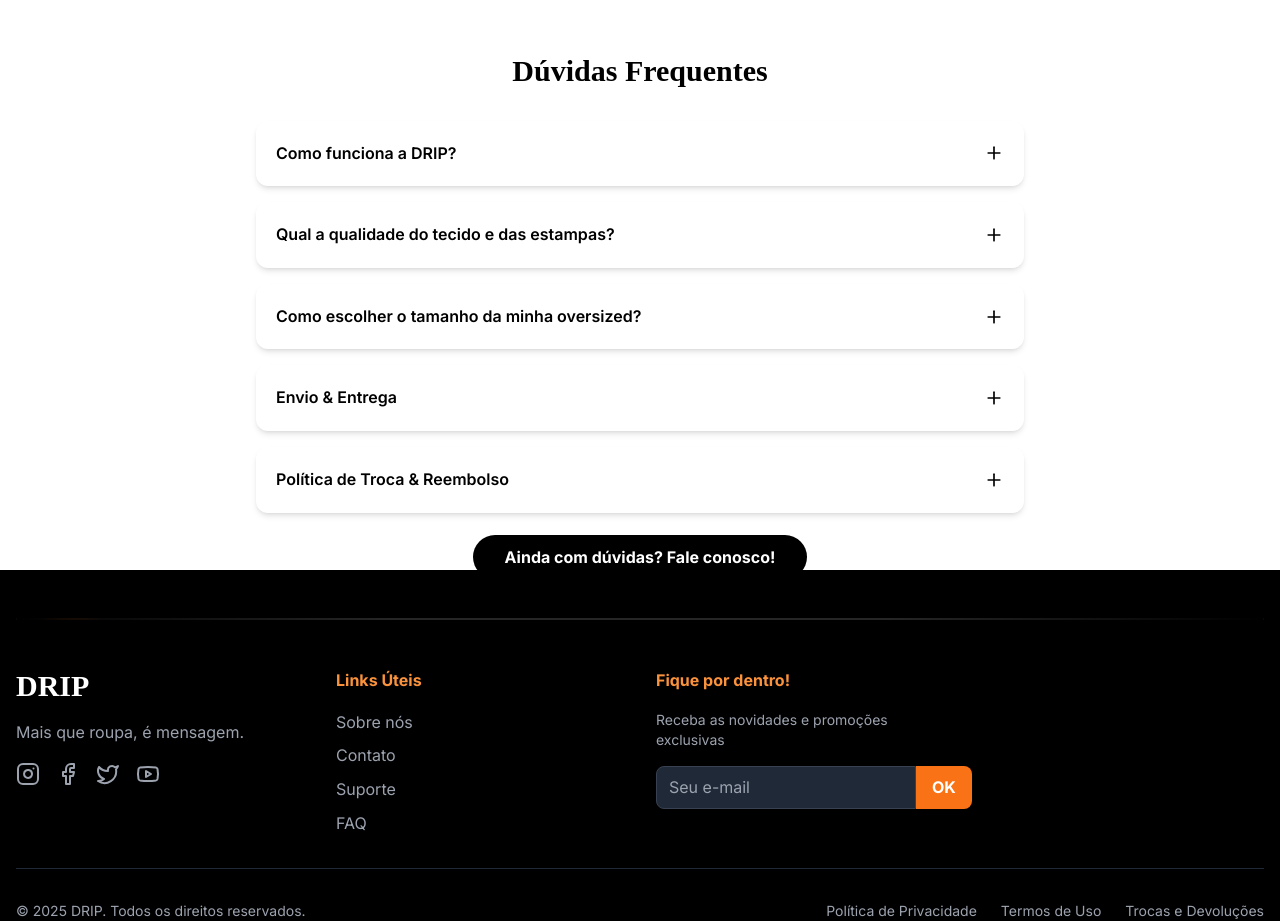
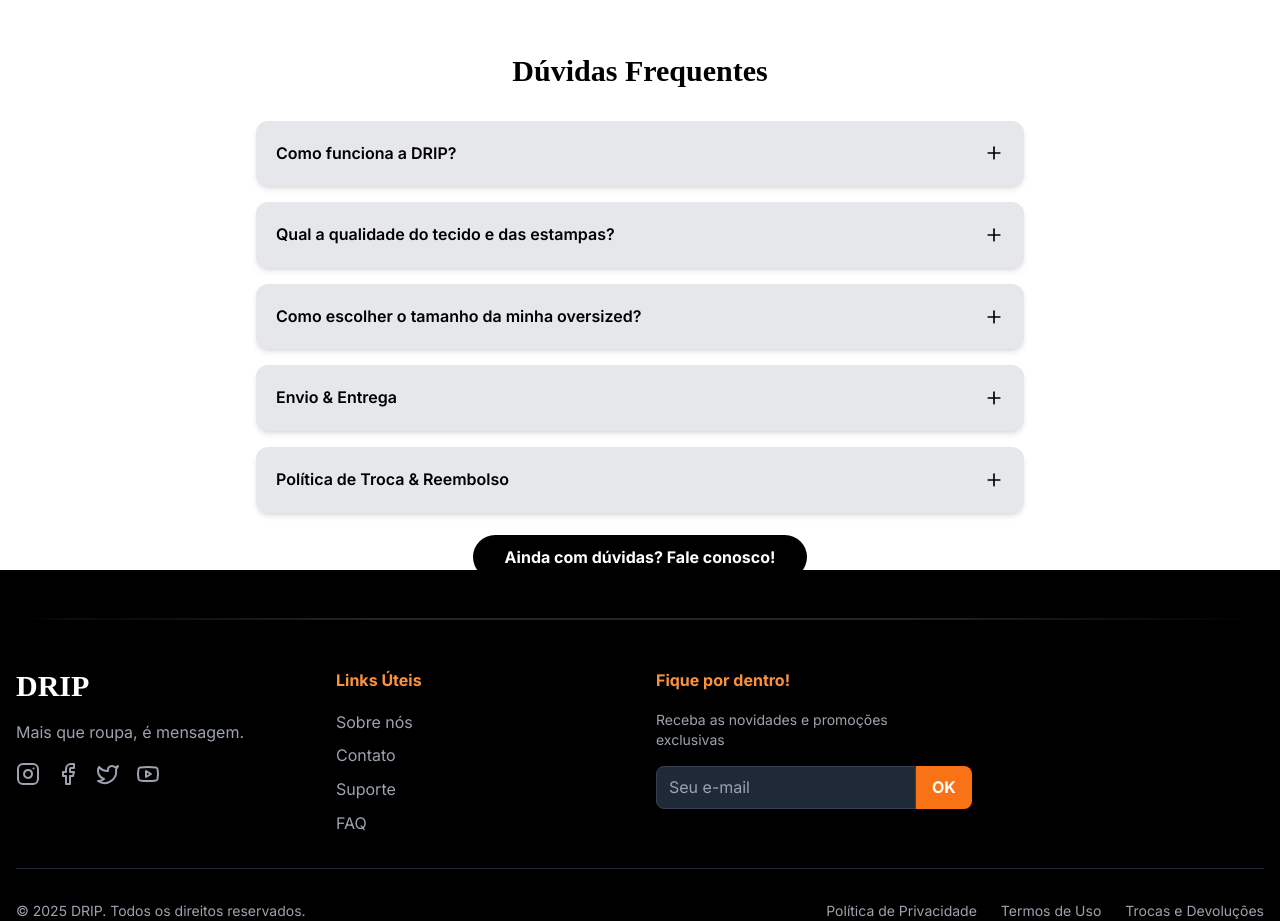
Before and after one commit to gabrielfa2/dropstore, a React (Vite) app: page / in a window 1280 px wide. Shown: the part 4840-5761 px from the top of the page. Built offline with nearby package versions, Linux system fonts and the light colour scheme; a web font is replaced by a local one.

Commit message:
Updated SocialProof.tsx

```diff
--- a/src/components/SocialProof.tsx
+++ b/src/components/SocialProof.tsx
@@ -45,7 +45,7 @@
       </h3>
       <div className="space-y-4">
         {faqs.map((faq) => (
-          <div key={faq.id} className="bg-gray rounded-xl shadow-md overflow-hidden">
+          <div key={faq.id} className="bg-gray-200 rounded-xl shadow-md overflow-hidden">
             <button
               onClick={() => toggleFaq(faq.id)}
               className="w-full flex justify-between items-center text-left p-5 font-semibold text-black focus:outline-none"
```
